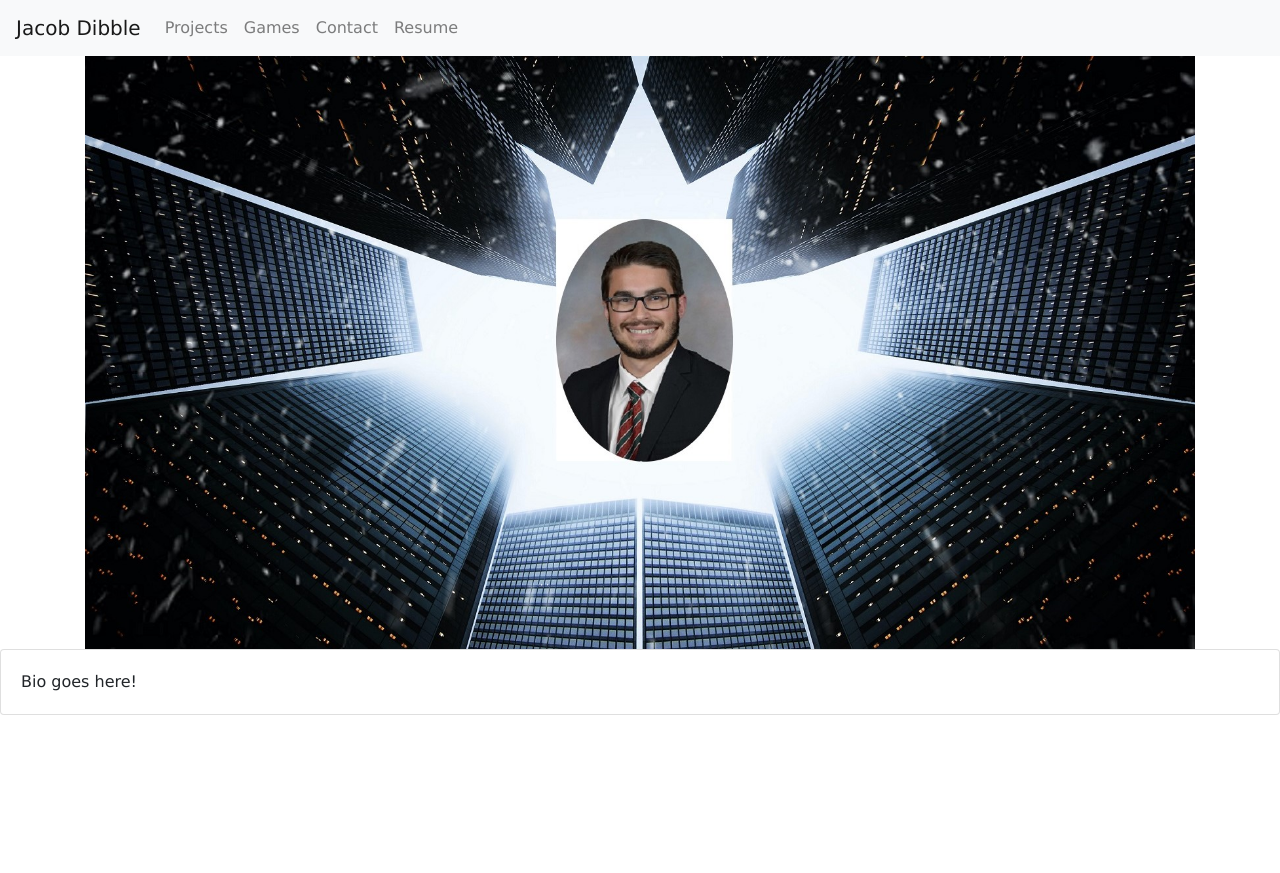
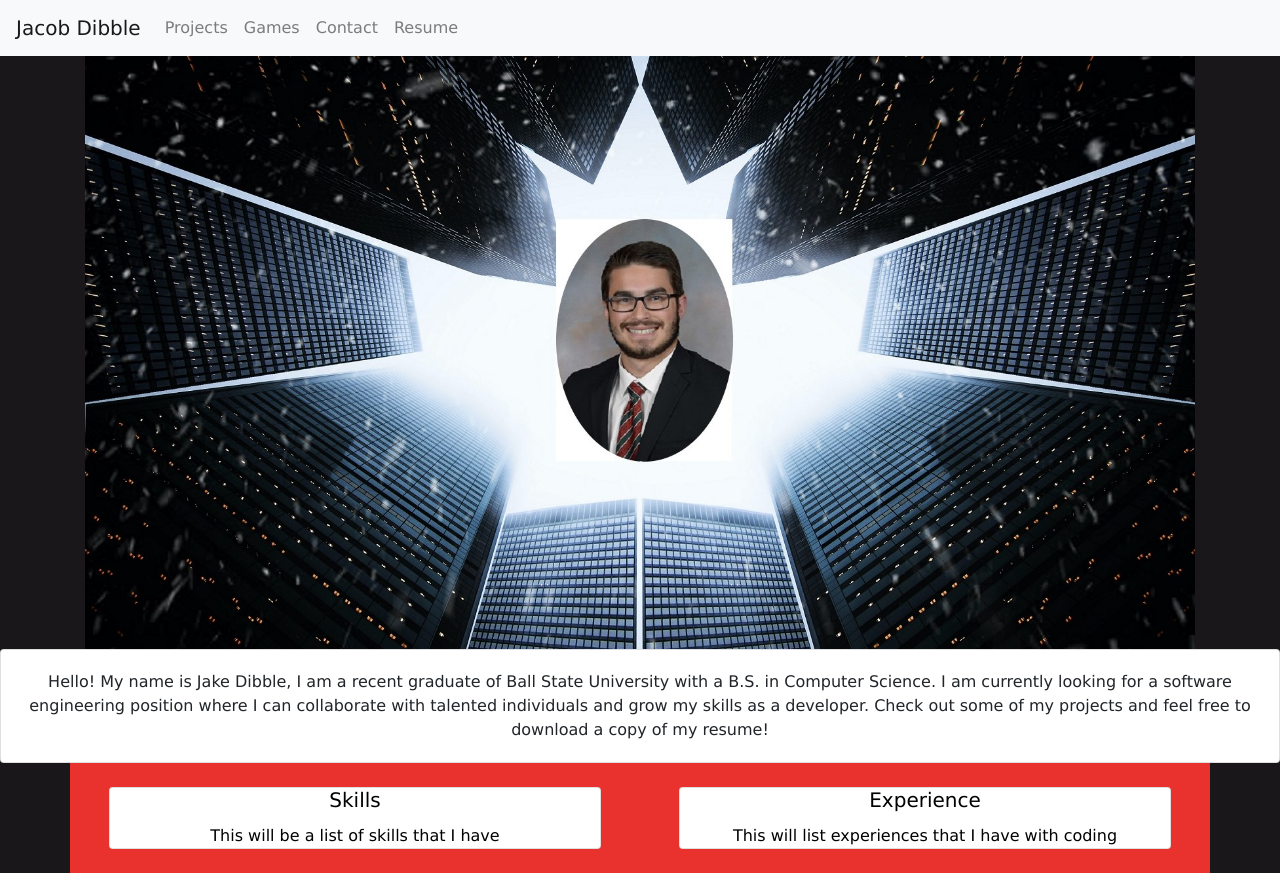
Before and after one commit to jdibble21/react-portfolio, a React (Create React App) app: page / in a window 1280 px wide. Before the commit the page ends 800 px from the top, so only its background shows below. Built offline with nearby package versions, Linux system fonts and the light colour scheme.

Commit message:
Add details section component

```diff
--- a/public/index.html
+++ b/public/index.html
@@ -35,6 +35,7 @@
       <div id="navDiv" ></div>
       <div id="backImageDiv"></div>
       <div id="bioDiv"></div>
+      <div id="detailsDiv"></div>
     </div>
 
   </body>
--- a/src/components/bio_section.jsx
+++ b/src/components/bio_section.jsx
@@ -4,8 +4,8 @@ import Card from 'react-bootstrap/Card';
 class BioSection extends Component {
     render() {
         return (
-            <Card>
-                <Card.Body> Bio goes here!</Card.Body>
+            <Card className="card text-center">
+                <Card.Body>Hello! My name is Jake Dibble, I am a recent graduate of Ball State University with a B.S. in Computer Science. I am currently looking for a software engineering position where I can collaborate with talented individuals and grow my skills as a developer. Check out some of my projects and feel free to download a copy of my resume!</Card.Body>
             </Card>
          );
     }
--- /dev/null
+++ b/src/components/details_section.jsx
@@ -0,0 +1,38 @@
+import React, { Component } from 'react';
+import Container from 'react-bootstrap/Container';
+import Row from 'react-bootstrap/Row';
+import Col from 'react-bootstrap/Col';
+import Card from 'react-bootstrap/Card';
+
+class DetailsSection extends Component {
+    styles = {
+        color: "black",
+        "background-color": "#E9322E"
+    }
+    render() {
+        return (
+            <Container>
+                <Row style={this.styles}>
+                    <Col className="text-center m-4">
+                    <Card style={this.style}>
+                        <Card.Title>Skills</Card.Title>
+                        <Card.Text>
+                            This will be a list of skills that I have
+                        </Card.Text>
+                    </Card>
+                    </Col>
+                    <Col className="text-center m-4">
+                    <Card style={this.style}>
+                        <Card.Title>Experience</Card.Title>
+                        <Card.Text>
+                            This will list experiences that I have with coding
+                        </Card.Text>
+                    </Card>
+                    </Col>
+                </Row>
+            </Container>
+         );
+    }
+}
+
+export default DetailsSection;
--- a/src/index.css
+++ b/src/index.css
@@ -3,6 +3,7 @@ body {
   font-family: "Verdana"!important;
   -webkit-font-smoothing: antialiased;
   -moz-osx-font-smoothing: grayscale;
+  background-color: #19171A!important;
 }
 
 code {
--- a/src/index.js
+++ b/src/index.js
@@ -9,12 +9,12 @@ import 'jquery/dist/jquery';
 import NavbarCustom from './components/navbar';
 import BackgroundImage from './components/background_image';
 import BioSection from './components/bio_section';
-import Container from 'react-bootstrap/Container';
-import Row from 'react-bootstrap/Row';
-import Col from 'react-bootstrap/Col';
+import DetailsSection from './components/details_section';
 
 ReactDOM.render(<NavbarCustom />, document.getElementById("navDiv"));
 
 ReactDOM.render(<BackgroundImage />, document.getElementById("backImageDiv"));
 
 ReactDOM.render(<BioSection />, document.getElementById("bioDiv"));
+
+ReactDOM.render(<DetailsSection />, document.getElementById("detailsDiv"));
```
Also changed, not shown: 1 other file (tests, documents, lock files or other folders).
